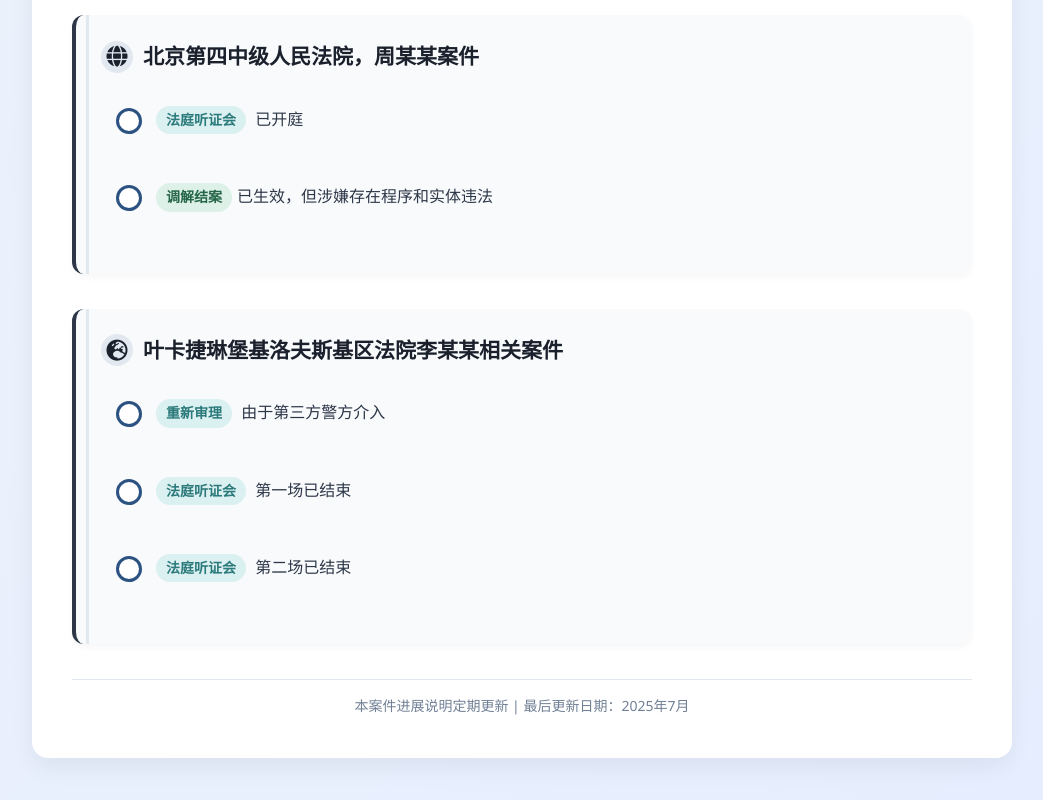
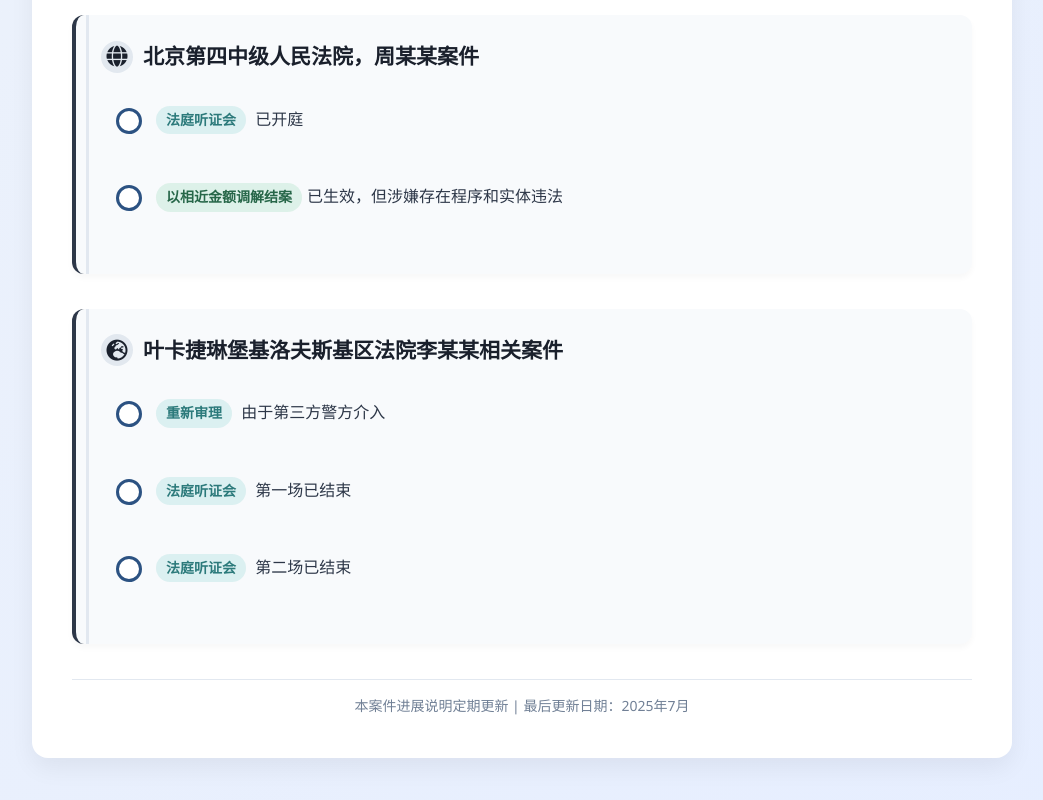
Before and after one commit to yongyuchen/yychen.github.io, a plain HTML site: page index.html in a window 1280 px wide. Shown: the part 1799-2599 px from the top of the page, without its empty margins (118-1161 px from the left). Drawn offline with Linux system fonts and the light colour scheme.

Commit message:
Update index.html

```diff
--- a/index.html
+++ b/index.html
@@ -353,7 +353,7 @@
                     <span class="status status-procedural">法庭听证会</span> 已开庭
                 </div>
                 <div class="timeline-item">
-                    <span class="status status-positive">调解结案</span>已生效，但涉嫌存在程序和实体违法
+                    <span class="status status-positive">以相近金额调解结案</span>已生效，但涉嫌存在程序和实体违法
                 </div>
 
             </div>
```
